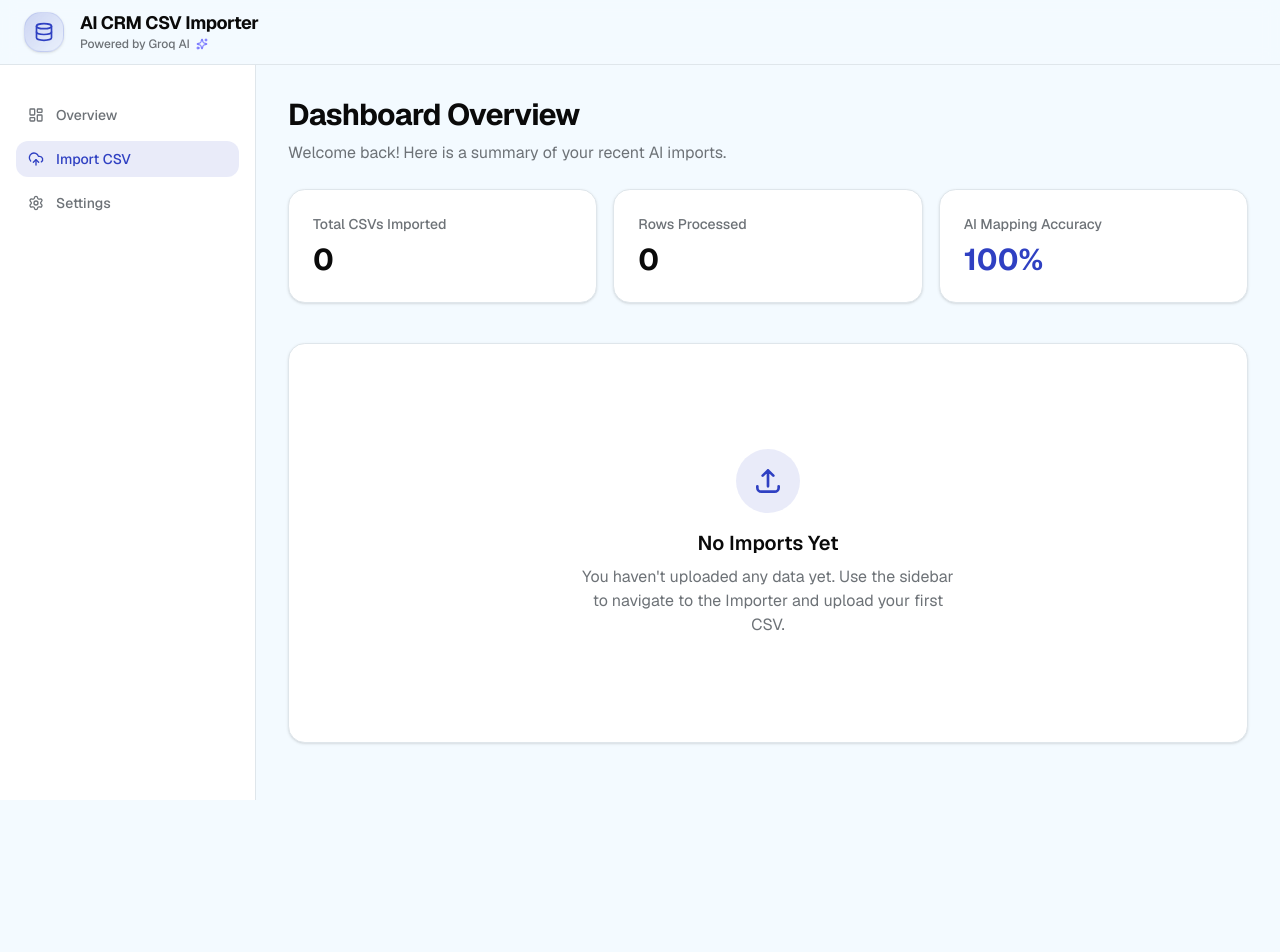
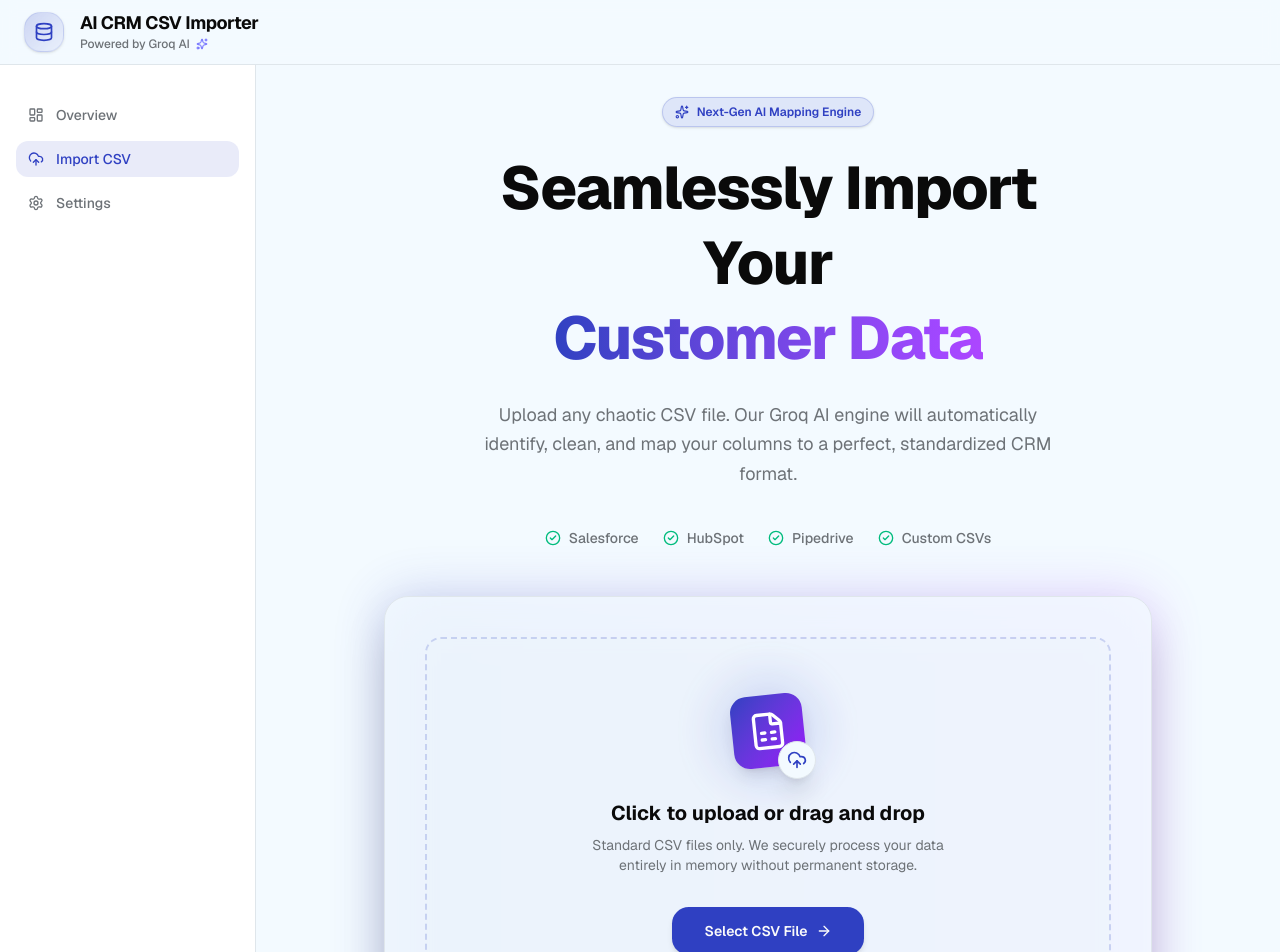
Before and after one commit to Mayankkvv/AI-CRM-CSV-Importer, a Next.js app in the folder frontend/: page / in a window 1280 px wide. Shown: the top 952 px of the page. Before the commit the page ends 800 px from the top, so only its background shows below. Built offline with nearby package versions, Linux system fonts and the light colour scheme.

Commit message:
feat: create landing hero section

```diff
--- a/frontend/src/app/page.tsx
+++ b/frontend/src/app/page.tsx
@@ -1,42 +1,87 @@
+import React from 'react';
+import { UploadCloud, FileSpreadsheet, CheckCircle2, ArrowRight, Sparkles } from 'lucide-react';
+
 export default function Home() {
   return (
-    <div className="flex flex-col gap-6 animate-in fade-in slide-in-from-bottom-4 duration-500">
+    <div className="flex flex-col items-center justify-center min-h-[85vh] animate-in fade-in slide-in-from-bottom-8 duration-1000">
 
-      {/* Page Header */}
-      <div>
-        <h1 className="text-3xl font-bold tracking-tight text-foreground">
-          Dashboard Overview
+      {/* 1. Hero Text Section */}
+      <div className="text-center max-w-2xl mx-auto mb-10">
+        <div className="inline-flex items-center gap-2 px-3 py-1.5 rounded-full bg-primary/10 text-primary text-xs font-semibold mb-6 border border-primary/20 shadow-sm">
+          <Sparkles className="w-3.5 h-3.5" />
+          <span>Next-Gen AI Mapping Engine</span>
+        </div>
+
+        <h1 className="text-4xl md:text-6xl font-extrabold tracking-tight text-foreground mb-6 leading-tight">
+          Seamlessly Import Your <br className="hidden sm:block" />
+          <span className="text-transparent bg-clip-text bg-gradient-to-r from-primary to-purple-500">
+            Customer Data
+          </span>
         </h1>
-        <p className="text-muted-foreground mt-2">
-          Welcome back! Here is a summary of your recent AI imports.
+
+        <p className="text-lg text-muted-foreground max-w-xl mx-auto leading-relaxed">
+          Upload any chaotic CSV file. Our Groq AI engine will automatically identify, clean, and map your columns to a perfect, standardized CRM format.
         </p>
       </div>
 
-      {/* Metric Cards Grid */}
-      <div className="grid gap-4 md:grid-cols-3">
-        <div className="rounded-xl border bg-card p-6 shadow-sm transition-all hover:shadow-md">
-          <h3 className="text-sm font-medium text-muted-foreground">Total CSVs Imported</h3>
-          <p className="text-3xl font-bold mt-2">0</p>
+      {/* 2. Supported Sources / Trust Badges */}
+      <div className="flex flex-wrap justify-center gap-6 mb-12 text-sm font-medium text-muted-foreground">
+        <div className="flex items-center gap-2">
+          <CheckCircle2 className="w-4 h-4 text-emerald-500" /> Salesforce
         </div>
-        <div className="rounded-xl border bg-card p-6 shadow-sm transition-all hover:shadow-md">
-          <h3 className="text-sm font-medium text-muted-foreground">Rows Processed</h3>
-          <p className="text-3xl font-bold mt-2">0</p>
+        <div className="flex items-center gap-2">
+          <CheckCircle2 className="w-4 h-4 text-emerald-500" /> HubSpot
         </div>
-        <div className="rounded-xl border bg-card p-6 shadow-sm transition-all hover:shadow-md">
-          <h3 className="text-sm font-medium text-muted-foreground">AI Mapping Accuracy</h3>
-          <p className="text-3xl font-bold mt-2 text-primary">100%</p>
+        <div className="flex items-center gap-2">
+          <CheckCircle2 className="w-4 h-4 text-emerald-500" /> Pipedrive
+        </div>
+        <div className="flex items-center gap-2">
+          <CheckCircle2 className="w-4 h-4 text-emerald-500" /> Custom CSVs
         </div>
       </div>
 
-      {/* Main Content Area Placeholder */}
-      <div className="rounded-xl border bg-card shadow-sm p-8 mt-4 flex flex-col items-center justify-center text-center min-h-[400px]">
-        <div className="rounded-full bg-primary/10 p-4 mb-4">
-          <svg className="w-8 h-8 text-primary" fill="none" stroke="currentColor" viewBox="0 0 24 24" xmlns="http://www.w3.org/2000/svg"><path strokeLinecap="round" strokeLinejoin="round" strokeWidth={2} d="M4 16v1a3 3 0 003 3h10a3 3 0 003-3v-1m-4-8l-4-4m0 0L8 8m4-4v12" /></svg>
+      {/* 3. Glassmorphism Upload Card */}
+      <div className="w-full max-w-3xl relative group">
+
+        {/* Background Ambient Glow */}
+        <div className="absolute -inset-1 bg-gradient-to-r from-primary to-purple-500 rounded-[2rem] blur-xl opacity-20 group-hover:opacity-40 transition duration-700"></div>
+
+        {/* The Glass Card Surface */}
+        <div className="relative bg-background/80 backdrop-blur-xl border border-border shadow-2xl rounded-3xl p-6 md:p-10 text-center">
+
+          {/* Dashed Drop Zone */}
+          <div className="border-2 border-dashed border-primary/20 rounded-2xl p-10 flex flex-col items-center justify-center bg-muted/30 hover:bg-muted/50 transition-colors cursor-pointer group/dropzone">
+
+            {/* 4. Beautiful Illustration Placeholder */}
+            <div className="relative mb-8 mt-4">
+              {/* Inner Glow */}
+              <div className="absolute -inset-4 bg-primary/20 rounded-full blur-xl animate-pulse"></div>
+
+              {/* Spreadsheet Icon */}
+              <div className="bg-gradient-to-br from-primary to-purple-600 text-white p-4 rounded-2xl shadow-lg relative z-10 transform -rotate-6 group-hover/dropzone:rotate-0 transition-transform duration-500">
+                <FileSpreadsheet className="w-10 h-10" />
+              </div>
+
+              {/* Layered Upload Badge */}
+              <div className="absolute -bottom-3 -right-3 bg-background p-2 rounded-full shadow-xl border border-border z-20">
+                <UploadCloud className="w-5 h-5 text-primary" />
+              </div>
+            </div>
+
+            {/* Upload Call to Action */}
+            <h3 className="text-xl font-bold mb-2 text-foreground">Click to upload or drag and drop</h3>
+            <p className="text-sm text-muted-foreground mb-8 max-w-sm">
+              Standard CSV files only. We securely process your data entirely in memory without permanent storage.
+            </p>
+
+            {/* Premium Button */}
+            <button className="inline-flex items-center justify-center rounded-xl text-sm font-semibold transition-all focus-visible:outline-none focus-visible:ring-2 focus-visible:ring-ring disabled:pointer-events-none disabled:opacity-50 bg-primary text-primary-foreground hover:bg-primary/90 hover:shadow-lg hover:shadow-primary/25 h-12 px-8 gap-2 shadow-md">
+              Select CSV File
+              <ArrowRight className="w-4 h-4" />
+            </button>
+
+          </div>
         </div>
-        <h2 className="text-xl font-semibold">No Imports Yet</h2>
-        <p className="text-muted-foreground mt-2 max-w-sm">
-          You haven't uploaded any data yet. Use the sidebar to navigate to the Importer and upload your first CSV.
-        </p>
       </div>
 
     </div>
```
